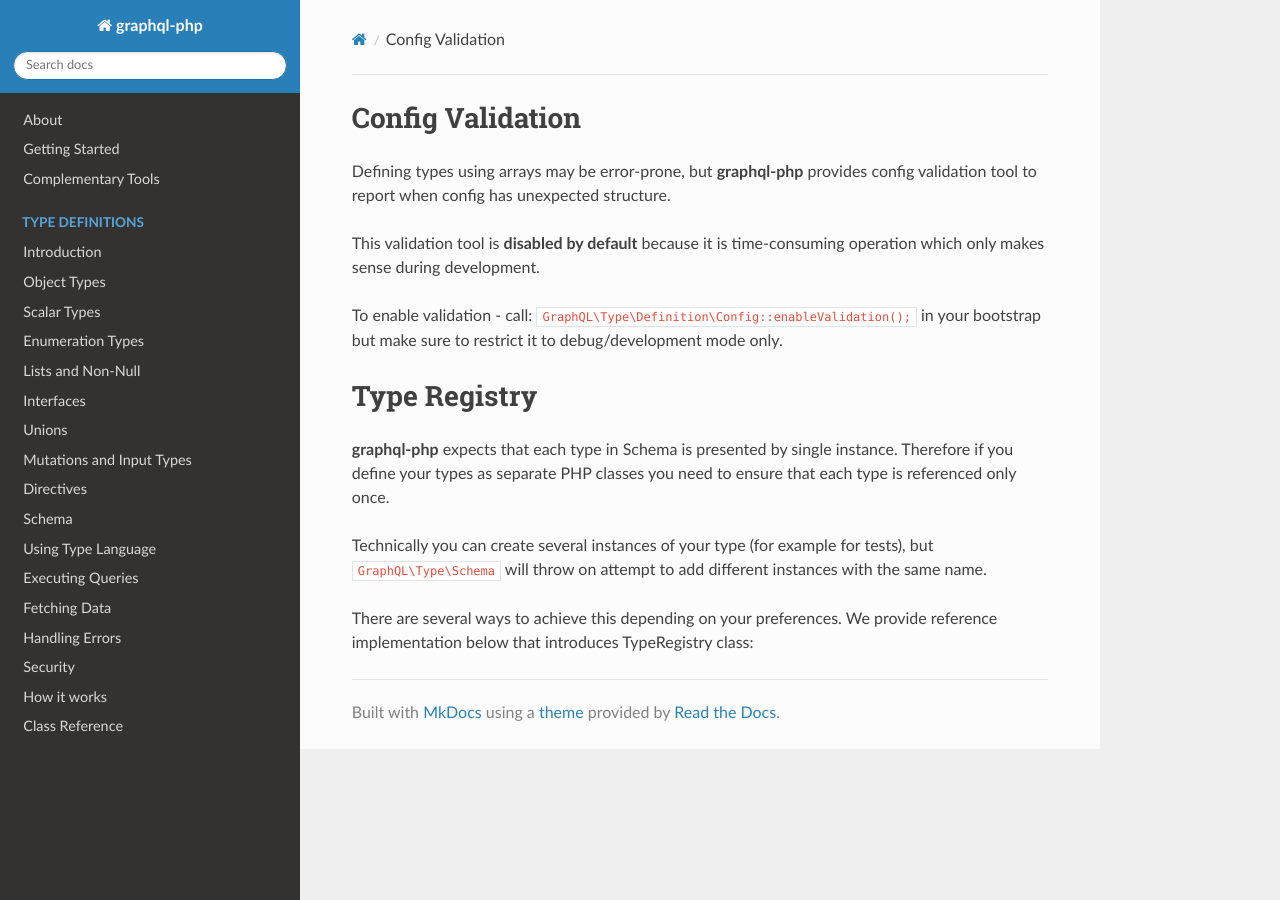
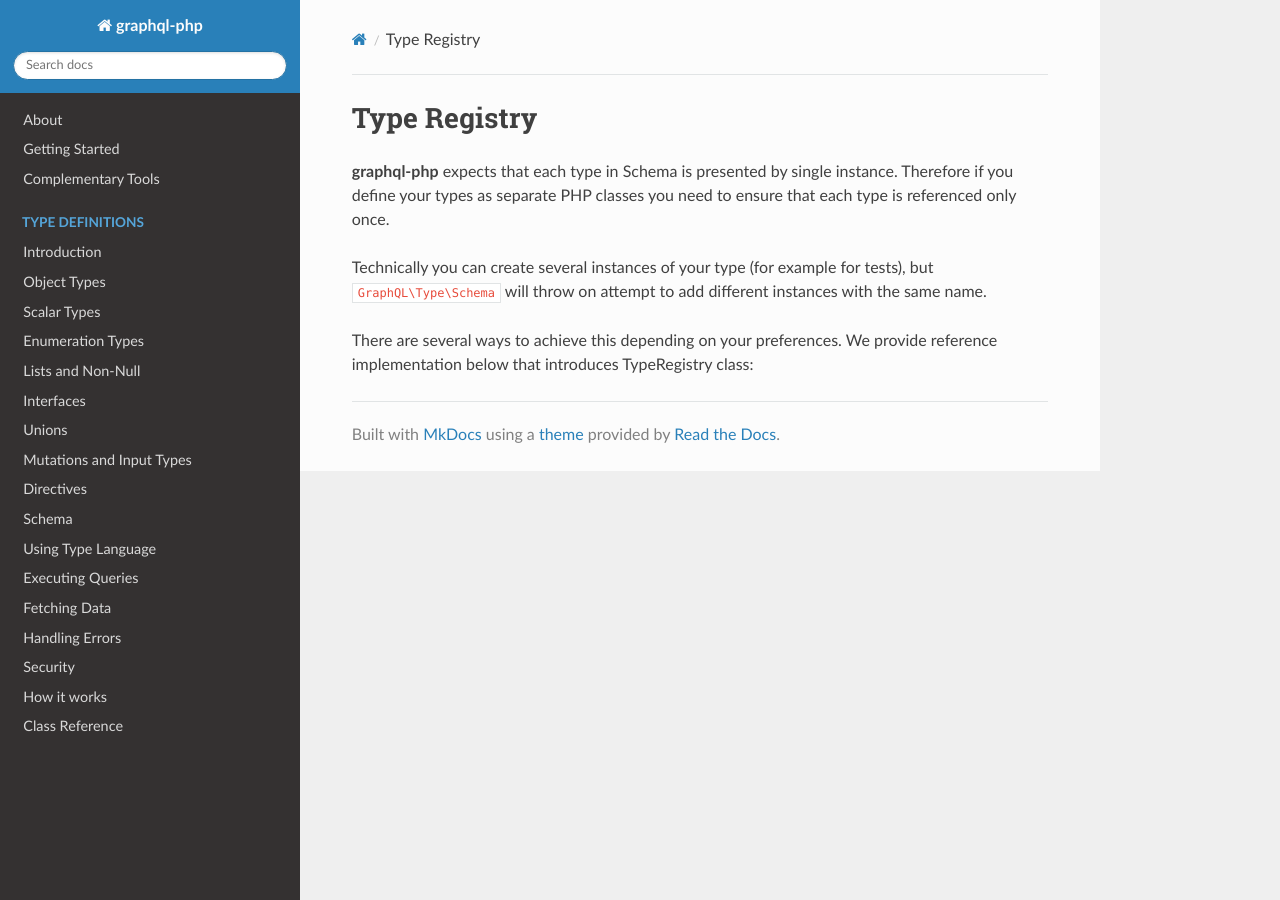
Before and after one commit to webonyx/graphql-php, an MkDocs documentation site: the page built from docs/best-practices.md, in a window 1280 px wide. Built offline with MkDocs 1.6.1, drawn with Linux system fonts in a browser that asks for light colours; nearby versions of some CDN libraries; old or Windows-style settings are respelled for this version of MkDocs.

Commit message:
Remove config validation section
At first I wanted to improve it but then I realized it's basically a duplicate of https://github.com/webonyx/graphql-php/blob/master/docs/type-system/schema.md#schema-validation

This "duplicate" likely exactly lead to this situation that there's now outdated information.

TL;DR: I think simply removing it here is enough as there's only one clear location now discussing schema validation

```diff
--- a/docs/best-practices.md
+++ b/docs/best-practices.md
@@ -1,13 +1,3 @@
-# Config Validation
-Defining types using arrays may be error-prone, but **graphql-php** provides config validation
-tool to report when config has unexpected structure.
-
-This validation tool is **disabled by default** because it is time-consuming operation which only
-makes sense during development.
-
-To enable validation - call: `GraphQL\Type\Definition\Config::enableValidation();` in your bootstrap
-but make sure to restrict it to debug/development mode only.
-
 # Type Registry
 **graphql-php** expects that each type in Schema is presented by single instance. Therefore
 if you define your types as separate PHP classes you need to ensure that each type is referenced only once.
```
